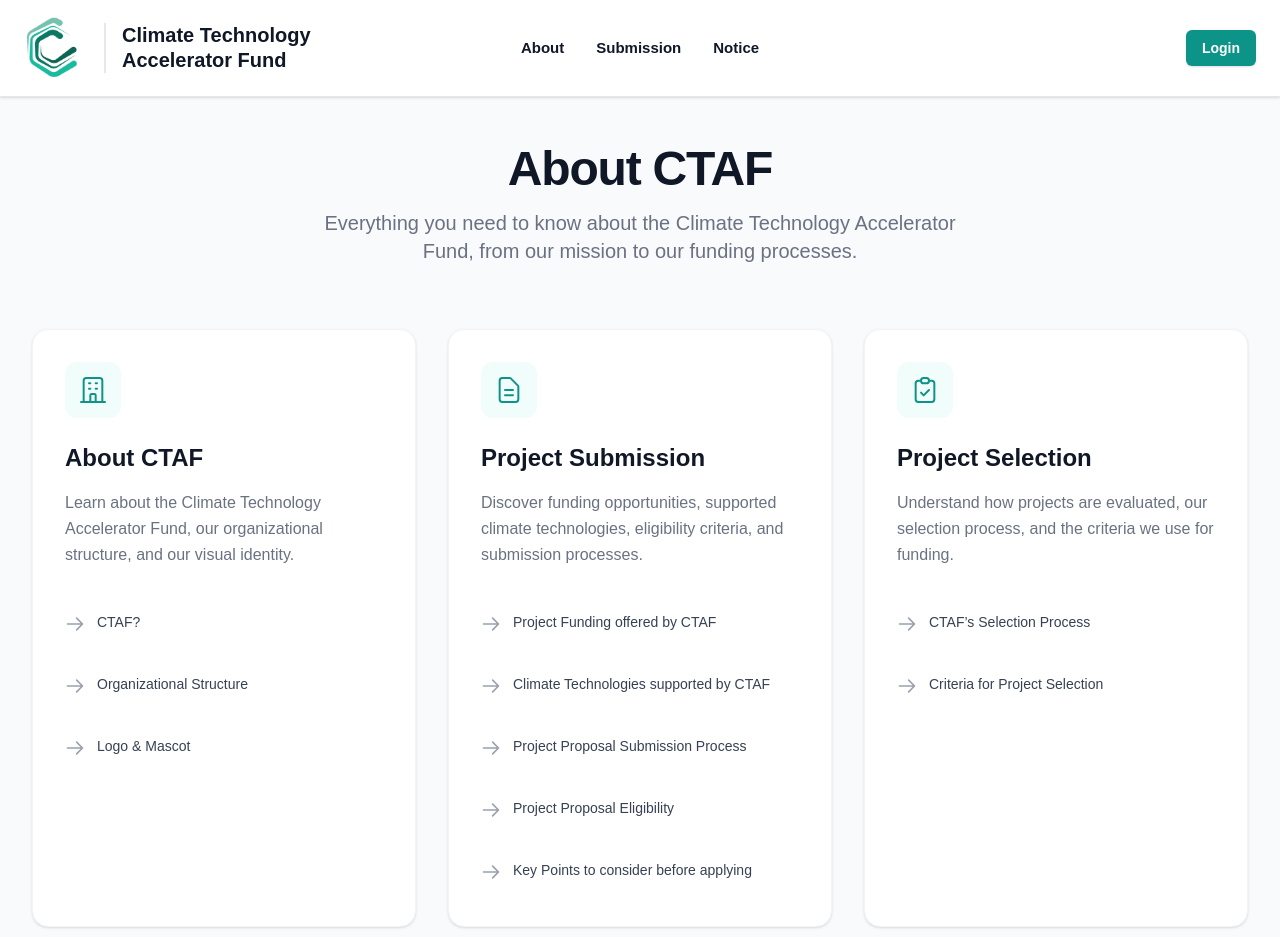
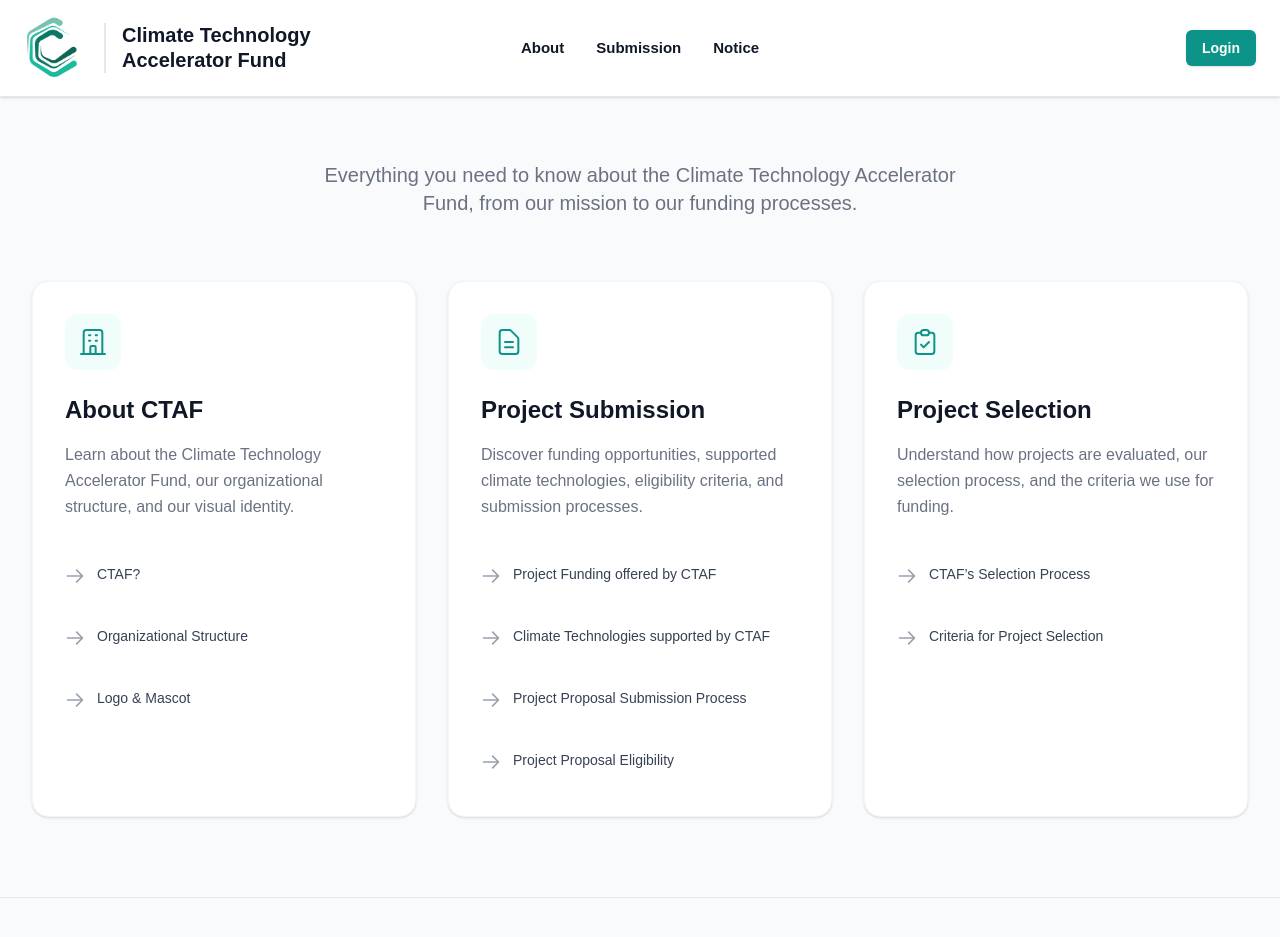
Before and after one commit to LzLLC2022/CPMS, a Next.js app: page /about in a window 1280 px wide. Shown: the top 937 px of the page. Built offline with nearby package versions, Linux system fonts and the light colour scheme.

Commit message:
fix: remove About CTAF heading and Key Points link

```diff
--- a/src/app/about/page.tsx
+++ b/src/app/about/page.tsx
@@ -35,7 +35,6 @@ const ABOUT_SECTIONS = [
       { name: 'Climate Technologies supported by CTAF', href: '/about/technologies' },
       { name: 'Project Proposal Submission Process', href: '/about/submission-process' },
       { name: 'Project Proposal Eligibility', href: '/about/eligibility' },
-      { name: 'Key Points to consider before applying', href: '/about/key-points' },
     ]
   },
   {
@@ -58,9 +57,6 @@ export default function AboutIndexPage() {
     <div className="min-h-screen bg-gray-50 py-12 px-4 sm:px-6 lg:px-8">
       <div className="max-w-7xl mx-auto">
         <div className="text-center mb-16">
-          <h1 className="text-4xl font-extrabold text-gray-900 sm:text-5xl tracking-tight">
-            About CTAF
-          </h1>
           <p className="mt-4 max-w-2xl text-xl text-gray-500 mx-auto">
             Everything you need to know about the Climate Technology Accelerator Fund, from our mission to our funding processes.
           </p>
--- a/src/components/Header.tsx
+++ b/src/components/Header.tsx
@@ -90,7 +90,6 @@ export default function Header() {
             <Link href="/about/technologies" className="px-4 py-2 text-sm text-gray-700 hover:bg-primary-50 hover:text-primary-600 transition-colors">Climate Technologies supported by CTAF</Link>
             <Link href="/about/submission-process" className="px-4 py-2 text-sm text-gray-700 hover:bg-primary-50 hover:text-primary-600 transition-colors">Project Proposal Submission Process</Link>
             <Link href="/about/eligibility" className="px-4 py-2 text-sm text-gray-700 hover:bg-primary-50 hover:text-primary-600 transition-colors">Project Proposal Eligibility</Link>
-            <Link href="/about/key-points" className="px-4 py-2 text-sm text-gray-700 hover:bg-primary-50 hover:text-primary-600 transition-colors">Key Points to consider before applying to CTAF</Link>
 
             {/* Project Selection */}
             <div className="px-4 pb-1 mb-2 mt-4 border-b border-gray-100">
```
